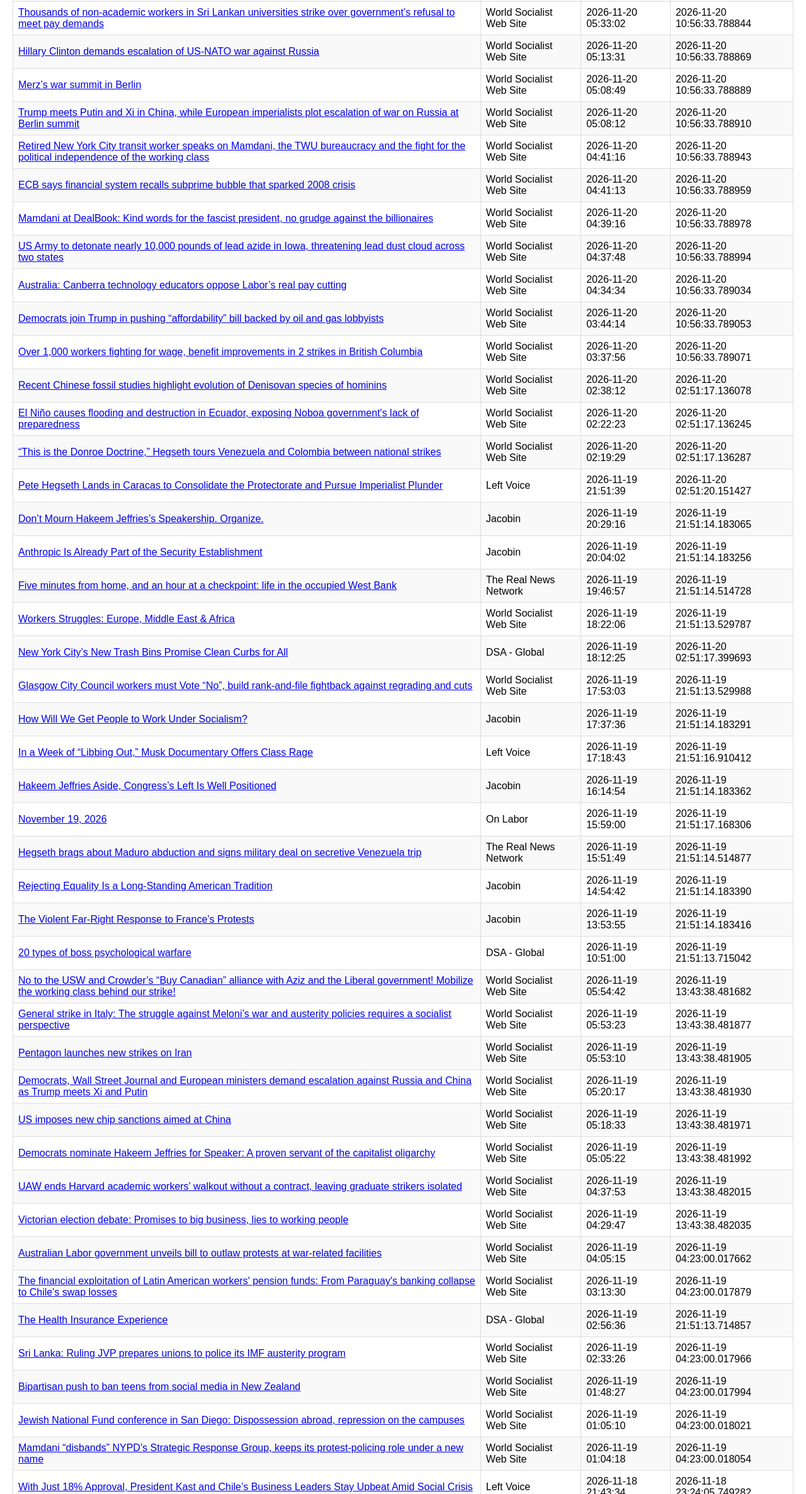
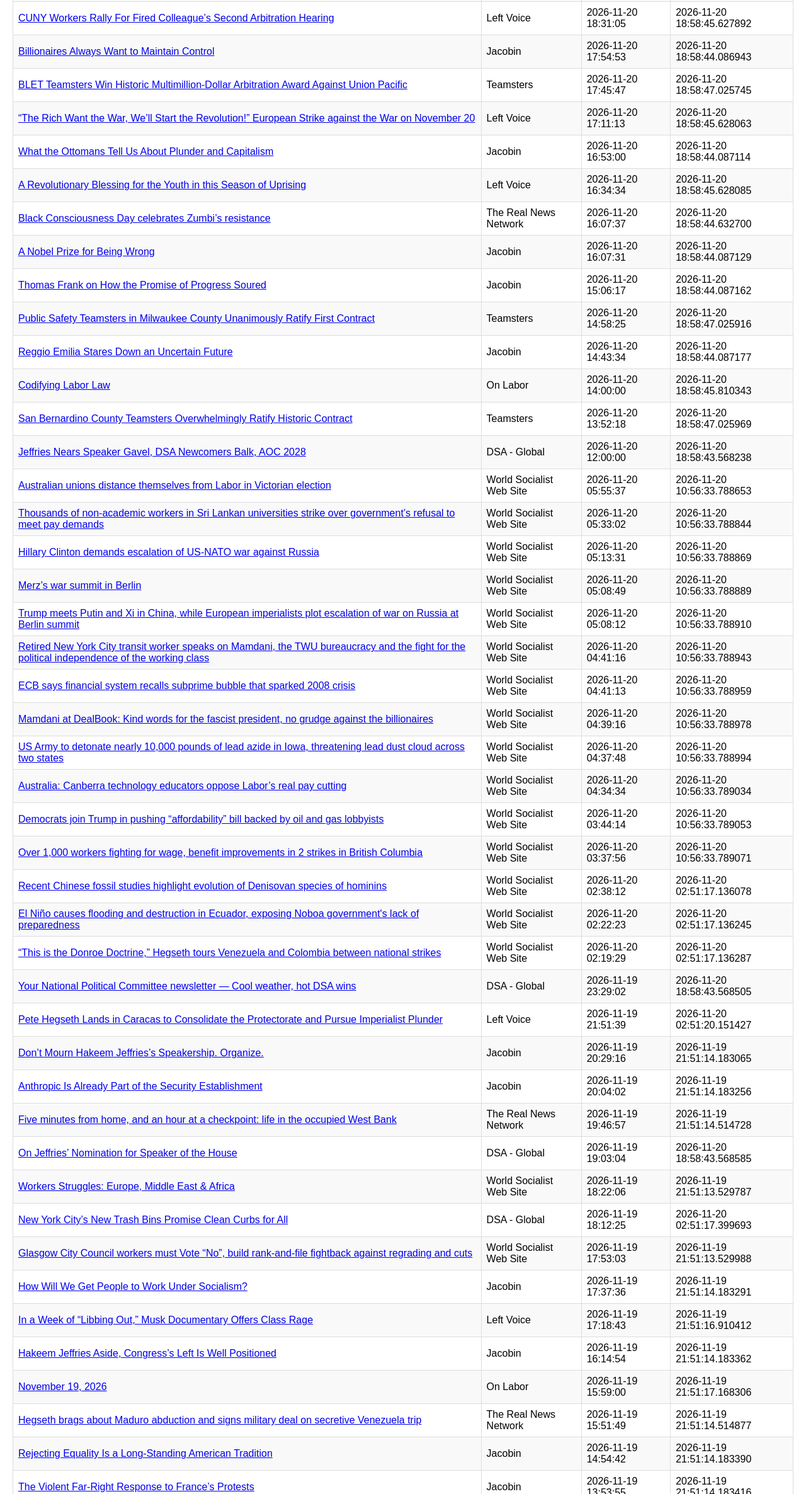
Before and after one commit to 007gravytrain/rss-monitor, a plain HTML site: page index.html in a window 1280 px wide. Shown: the part 2670-5042 px from the top of the page at 63% size. Drawn offline with Linux system fonts and the light colour scheme.

Commit message:
Update RSS results - 2026-11-20 18:58:48

```diff
--- a/index.html
+++ b/index.html
@@ -374,6 +374,111 @@
                 </tr>
 
                 <tr>
+                    <td><a href="https://therealnews.com/boss-governance-trumpism-is-what-government-run-like-a-business-looks-like-speech" target="_blank">Boss governance: Trumpism is what ‘government run like a business’ looks like (SPEECH)</a></td>
+                    <td>The Real News Network</td>
+                    <td>2026-11-20 18:55:28</td>
+                    <td>2026-11-20 18:58:44.632548</td>
+                </tr>
+
+                <tr>
+                    <td><a href="https://www.leftvoice.org/cuny-workers-rally-for-fired-colleagues-second-arbitration-hearing/" target="_blank">CUNY Workers Rally For Fired Colleague’s Second Arbitration Hearing</a></td>
+                    <td>Left Voice</td>
+                    <td>2026-11-20 18:31:05</td>
+                    <td>2026-11-20 18:58:45.627892</td>
+                </tr>
+
+                <tr>
+                    <td><a href="https://jacobin.com/2026/11/billionaire-tax-tech-wealth-control" target="_blank">Billionaires Always Want to Maintain Control</a></td>
+                    <td>Jacobin</td>
+                    <td>2026-11-20 17:54:53</td>
+                    <td>2026-11-20 18:58:44.086943</td>
+                </tr>
+
+                <tr>
+                    <td><a href="https://teamster.org/2026/11/blet-teamsters-win-historic-multimillion-dollar-arbitration-award-against-union-pacific/" target="_blank">BLET Teamsters Win Historic Multimillion-Dollar Arbitration Award Against Union Pacific</a></td>
+                    <td>Teamsters</td>
+                    <td>2026-11-20 17:45:47</td>
+                    <td>2026-11-20 18:58:47.025745</td>
+                </tr>
+
+                <tr>
+                    <td><a href="https://www.leftvoice.org/the-rich-want-the-war-well-start-the-revolution-european-strike-against-the-war-on-november-20/" target="_blank">“The Rich Want the War, We’ll Start the Revolution!” European Strike against the War on November 20</a></td>
+                    <td>Left Voice</td>
+                    <td>2026-11-20 17:11:13</td>
+                    <td>2026-11-20 18:58:45.628063</td>
+                </tr>
+
+                <tr>
+                    <td><a href="https://jacobin.com/2026/11/ottoman-history-capitalism-colonialism-origins" target="_blank">What the Ottomans Tell Us About Plunder and Capitalism</a></td>
+                    <td>Jacobin</td>
+                    <td>2026-11-20 16:53:00</td>
+                    <td>2026-11-20 18:58:44.087114</td>
+                </tr>
+
+                <tr>
+                    <td><a href="https://www.leftvoice.org/a-revolutionary-blessing-for-the-youth-in-this-season-of-uprising/" target="_blank">A Revolutionary Blessing for the Youth in this Season of Uprising</a></td>
+                    <td>Left Voice</td>
+                    <td>2026-11-20 16:34:34</td>
+                    <td>2026-11-20 18:58:45.628085</td>
+                </tr>
+
+                <tr>
+                    <td><a href="https://therealnews.com/black-consciousness-day-celebrates-zumbis-resistance" target="_blank">Black Consciousness Day celebrates Zumbi’s resistance</a></td>
+                    <td>The Real News Network</td>
+                    <td>2026-11-20 16:07:37</td>
+                    <td>2026-11-20 18:58:44.632700</td>
+                </tr>
+
+                <tr>
+                    <td><a href="https://jacobin.com/2026/11/hall-woodford-neoclassical-economics-nobel" target="_blank">A Nobel Prize for Being Wrong</a></td>
+                    <td>Jacobin</td>
+                    <td>2026-11-20 16:07:31</td>
+                    <td>2026-11-20 18:58:44.087129</td>
+                </tr>
+
+                <tr>
+                    <td><a href="https://jacobin.com/2026/11/frank-creativity-innovation-neoliberalism-inequality" target="_blank">Thomas Frank on How the Promise of Progress Soured</a></td>
+                    <td>Jacobin</td>
+                    <td>2026-11-20 15:06:17</td>
+                    <td>2026-11-20 18:58:44.087162</td>
+                </tr>
+
+                <tr>
+                    <td><a href="https://teamster.org/2026/11/public-safety-teamsters-in-milwaukee-county-unanimously-ratify-first-contract/" target="_blank">Public Safety Teamsters in Milwaukee County Unanimously Ratify First Contract</a></td>
+                    <td>Teamsters</td>
+                    <td>2026-11-20 14:58:25</td>
+                    <td>2026-11-20 18:58:47.025916</td>
+                </tr>
+
+                <tr>
+                    <td><a href="https://jacobin.com/2026/11/reggio-emilia-municipal-politics-ecology-democracy" target="_blank">Reggio Emilia Stares Down an Uncertain Future</a></td>
+                    <td>Jacobin</td>
+                    <td>2026-11-20 14:43:34</td>
+                    <td>2026-11-20 18:58:44.087177</td>
+                </tr>
+
+                <tr>
+                    <td><a href="https://onlabor.org/codifying-labor-law/" target="_blank">Codifying Labor Law</a></td>
+                    <td>On Labor</td>
+                    <td>2026-11-20 14:00:00</td>
+                    <td>2026-11-20 18:58:45.810343</td>
+                </tr>
+
+                <tr>
+                    <td><a href="https://teamster.org/2026/11/san-bernardino-county-teamsters-overwhelmingly-ratify-historic-contract/" target="_blank">San Bernardino County Teamsters Overwhelmingly Ratify Historic Contract</a></td>
+                    <td>Teamsters</td>
+                    <td>2026-11-20 13:52:18</td>
+                    <td>2026-11-20 18:58:47.025969</td>
+                </tr>
+
+                <tr>
+                    <td><a href="https://democraticleft.dsausa.org/2026/11/20/jeffries-nears-speaker-gavel-dsa-newcomers-balk-aoc-2028/" target="_blank">Jeffries Nears Speaker Gavel, DSA Newcomers Balk, AOC 2028</a></td>
+                    <td>DSA - Global</td>
+                    <td>2026-11-20 12:00:00</td>
+                    <td>2026-11-20 18:58:43.568238</td>
+                </tr>
+
+                <tr>
                     <td><a href="https://www.wsws.org/en/articles/2026/11/20/ecth-n20.html" target="_blank">Australian unions distance themselves from Labor in Victorian election</a></td>
                     <td>World Socialist Web Site</td>
                     <td>2026-11-20 05:55:37</td>
@@ -479,6 +584,13 @@
                 </tr>
 
                 <tr>
+                    <td><a href="https://www.dsausa.org/news/nov2026_npc_newsletter/" target="_blank">Your National Political Committee newsletter — Cool weather, hot DSA wins</a></td>
+                    <td>DSA - Global</td>
+                    <td>2026-11-19 23:29:02</td>
+                    <td>2026-11-20 18:58:43.568505</td>
+                </tr>
+
+                <tr>
                     <td><a href="https://www.leftvoice.org/pete-hegseth-lands-in-caracas-to-consolidate-the-protectorate-and-pursue-imperialist-plunder/" target="_blank">Pete Hegseth Lands in Caracas to Consolidate the Protectorate and Pursue Imperialist Plunder</a></td>
                     <td>Left Voice</td>
                     <td>2026-11-19 21:51:39</td>
@@ -504,6 +616,13 @@
                     <td>The Real News Network</td>
                     <td>2026-11-19 19:46:57</td>
                     <td>2026-11-19 21:51:14.514728</td>
+                </tr>
+
+                <tr>
+                    <td><a href="https://www.dsausa.org/statements/on-jeffries-nomination-for-speaker-of-the-house/" target="_blank">On Jeffries’ Nomination for Speaker of the House</a></td>
+                    <td>DSA - Global</td>
+                    <td>2026-11-19 19:03:04</td>
+                    <td>2026-11-20 18:58:43.568585</td>
                 </tr>
 
                 <tr>
@@ -604,125 +723,6 @@
                     <td>2026-11-19 13:43:38.481905</td>
                 </tr>
 
-                <tr>
-                    <td><a href="https://www.wsws.org/en/articles/2026/11/19/hgem-n19.html" target="_blank">Democrats, Wall Street Journal and European ministers demand escalation against Russia and China as Trump meets Xi and Putin</a></td>
-                    <td>World Socialist Web Site</td>
-                    <td>2026-11-19 05:20:17</td>
-                    <td>2026-11-19 13:43:38.481930</td>
-                </tr>
-
-                <tr>
-                    <td><a href="https://www.wsws.org/en/articles/2026/11/19/nusp-n19.html" target="_blank">US imposes new chip sanctions aimed at  China</a></td>
-                    <td>World Socialist Web Site</td>
-                    <td>2026-11-19 05:18:33</td>
-                    <td>2026-11-19 13:43:38.481971</td>
-                </tr>
-
-                <tr>
-                    <td><a href="https://www.wsws.org/en/articles/2026/11/19/hcem-n19.html" target="_blank">Democrats nominate Hakeem Jeffries for Speaker: A proven servant of the capitalist oligarchy</a></td>
-                    <td>World Socialist Web Site</td>
-                    <td>2026-11-19 05:05:22</td>
-                    <td>2026-11-19 13:43:38.481992</td>
-                </tr>
-
-                <tr>
-                    <td><a href="https://www.wsws.org/en/articles/2026/11/19/pujo-n19.html" target="_blank">UAW ends Harvard academic workers’ walkout without a contract, leaving graduate strikers isolated</a></td>
-                    <td>World Socialist Web Site</td>
-                    <td>2026-11-19 04:37:53</td>
-                    <td>2026-11-19 13:43:38.482015</td>
-                </tr>
-
-                <tr>
-                    <td><a href="https://www.wsws.org/en/articles/2026/11/19/igft-n19.html" target="_blank">Victorian election debate: Promises to big business, lies to working people</a></td>
-                    <td>World Socialist Web Site</td>
-                    <td>2026-11-19 04:29:47</td>
-                    <td>2026-11-19 13:43:38.482035</td>
-                </tr>
-
-                <tr>
-                    <td><a href="https://www.wsws.org/en/articles/2026/11/19/flhj-n19.html" target="_blank">Australian Labor government unveils bill to outlaw protests at war-related facilities</a></td>
-                    <td>World Socialist Web Site</td>
-                    <td>2026-11-19 04:05:15</td>
-                    <td>2026-11-19 04:23:00.017662</td>
-                </tr>
-
-                <tr>
-                    <td><a href="https://www.wsws.org/en/articles/2026/11/19/bgqx-n19.html" target="_blank">The financial exploitation of Latin American workers' pension funds: From Paraguay's banking collapse to Chile's swap losses</a></td>
-                    <td>World Socialist Web Site</td>
-                    <td>2026-11-19 03:13:30</td>
-                    <td>2026-11-19 04:23:00.017879</td>
-                </tr>
-
-                <tr>
-                    <td><a href="https://rocdsa.org/blog/the-health-insurance-experience/" target="_blank">The Health Insurance Experience</a></td>
-                    <td>DSA - Global</td>
-                    <td>2026-11-19 02:56:36</td>
-                    <td>2026-11-19 21:51:13.714857</td>
-                </tr>
-
-                <tr>
-                    <td><a href="https://www.wsws.org/en/articles/2026/11/19/zehe-n19.html" target="_blank">Sri Lanka: Ruling JVP prepares unions to police its IMF austerity program</a></td>
-                    <td>World Socialist Web Site</td>
-                    <td>2026-11-19 02:33:26</td>
-                    <td>2026-11-19 04:23:00.017966</td>
-                </tr>
-
-                <tr>
-                    <td><a href="https://www.wsws.org/en/articles/2026/11/19/igce-n19.html" target="_blank">Bipartisan push to ban teens from social media in New Zealand</a></td>
-                    <td>World Socialist Web Site</td>
-                    <td>2026-11-19 01:48:27</td>
-                    <td>2026-11-19 04:23:00.017994</td>
-                </tr>
-
-                <tr>
-                    <td><a href="https://www.wsws.org/en/articles/2026/11/19/xquc-n19.html" target="_blank">Jewish National Fund conference in San Diego: Dispossession abroad, repression on the campuses</a></td>
-                    <td>World Socialist Web Site</td>
-                    <td>2026-11-19 01:05:10</td>
-                    <td>2026-11-19 04:23:00.018021</td>
-                </tr>
-
-                <tr>
-                    <td><a href="https://www.wsws.org/en/articles/2026/11/19/eagq-n19.html" target="_blank">Mamdani “disbands” NYPD’s Strategic Response Group, keeps its protest-policing role under a new name</a></td>
-                    <td>World Socialist Web Site</td>
-                    <td>2026-11-19 01:04:18</td>
-                    <td>2026-11-19 04:23:00.018054</td>
-                </tr>
-
-                <tr>
-                    <td><a href="https://www.leftvoice.org/chile-kast-business-leaders-social-crisis/" target="_blank">With Just 18% Approval, President Kast and Chile’s Business Leaders Stay Upbeat Amid Social Crisis</a></td>
-                    <td>Left Voice</td>
-                    <td>2026-11-18 21:43:34</td>
-                    <td>2026-11-18 23:24:05.749282</td>
-                </tr>
-
-                <tr>
-                    <td><a href="https://jacobin.com/2026/11/unions-schumer-van-hollen-senate" target="_blank">Why Are Most Union Leaders Silent on Booting Chuck Schumer?</a></td>
-                    <td>Jacobin</td>
-                    <td>2026-11-18 21:26:53</td>
-                    <td>2026-11-18 23:24:04.484331</td>
-                </tr>
-
-                <tr>
-                    <td><a href="https://teamster.org/2026/11/drivers-join-teamsters-sysco-northern-california-agreement/" target="_blank">Drivers Join Teamsters-Sysco Northern California Agreement</a></td>
-                    <td>Teamsters</td>
-                    <td>2026-11-18 19:04:15</td>
-                    <td>2026-11-18 23:24:07.862861</td>
-                </tr>
-
-                <tr>
-                    <td><a href="https://therealnews.com/the-irs-has-launched-at-least-4-criminal-probes-into-left-wing-groups" target="_blank">The IRS has launched at least 4 criminal probes into left-wing groups</a></td>
-                    <td>The Real News Network</td>
-                    <td>2026-11-18 18:55:31</td>
-                    <td>2026-11-18 23:24:04.728665</td>
-                </tr>
-
-                <tr>
-                    <td><a href="https://www.wsws.org/en/articles/2026/11/18/pgqy-n18.html" target="_blank">Photographs from UK inquiry appear to show Afghans shot in their beds during SAS raids</a></td>
-                    <td>World Socialist Web Site</td>
-                    <td>2026-11-18 18:39:39</td>
-                    <td>2026-11-18 23:24:03.862395</td>
-                </tr>
-
             </table>
         </body>
         </html>
```
Also changed, not shown: 1 other file.
